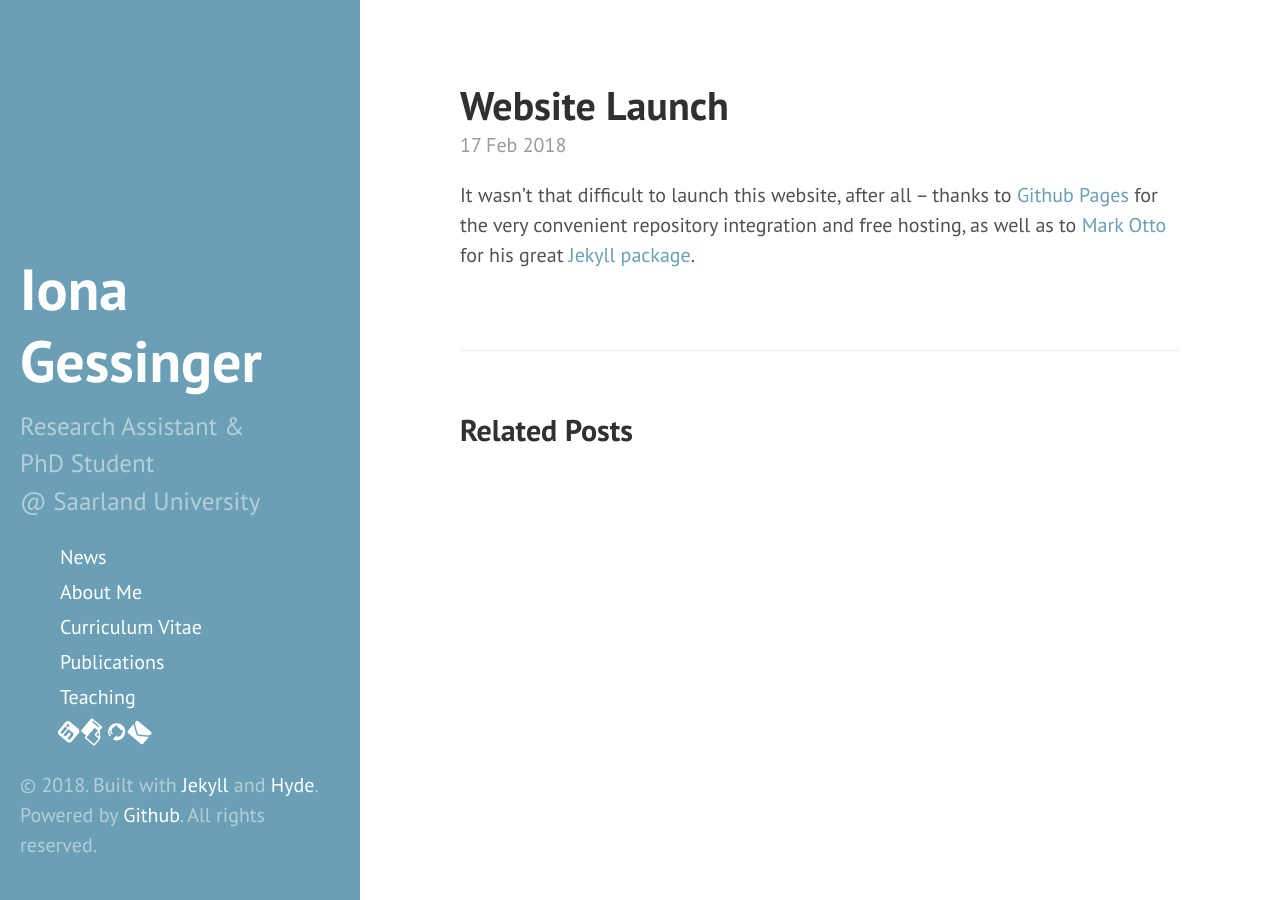
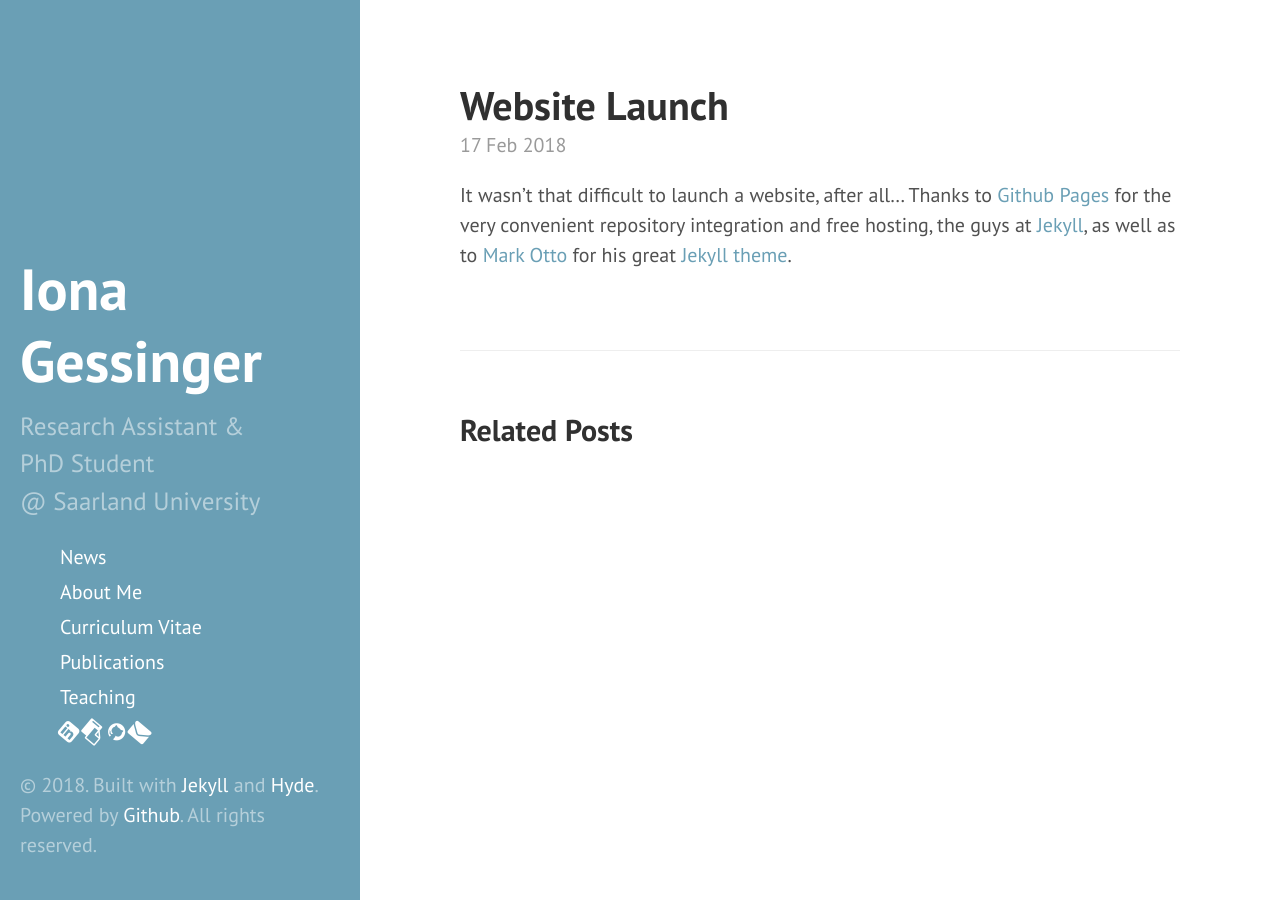
Before and after one commit to ioonaa/ioonaa.github.io, a Jekyll site: the page built from _posts/2018-02-17-website-launch.md, in a window 1280 px wide. Built offline with Jekyll 4.4.1, drawn with Linux system fonts in a browser that asks for light colours; nearby versions of some CDN libraries; Markdown is read by kramdown in place of the engine named in the settings.

Commit message:
Update 2018-02-17-website-launch.md

```diff
--- a/_posts/2018-02-17-website-launch.md
+++ b/_posts/2018-02-17-website-launch.md
@@ -3,4 +3,4 @@ layout: post
 title: Website Launch
 ---
 
-It wasn't that difficult to launch this website, after all – thanks to [Github Pages](https://pages.github.com/) for the very convenient repository integration and free hosting, as well as to [Mark Otto](https://twitter.com/mdo) for his great [Jekyll package](https://github.com/poole/hyde).
+It wasn't that difficult to launch a website, after all... Thanks to [Github Pages](https://pages.github.com/) for the very convenient repository integration and free hosting, the guys at [Jekyll](https://jekyllrb.com/), as well as to [Mark Otto](https://github.com/mdo) for his great [Jekyll theme](https://github.com/poole/hyde).
```
